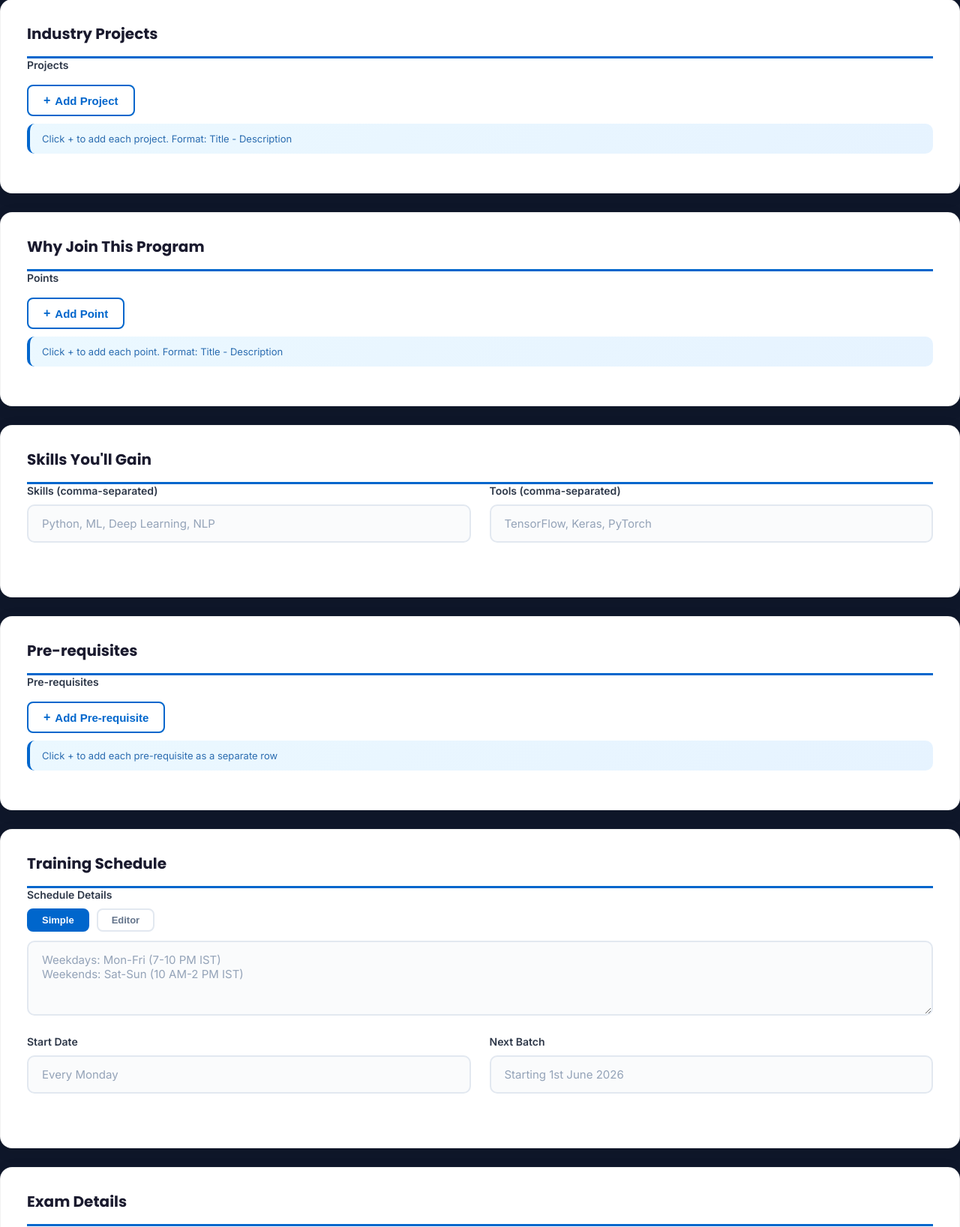
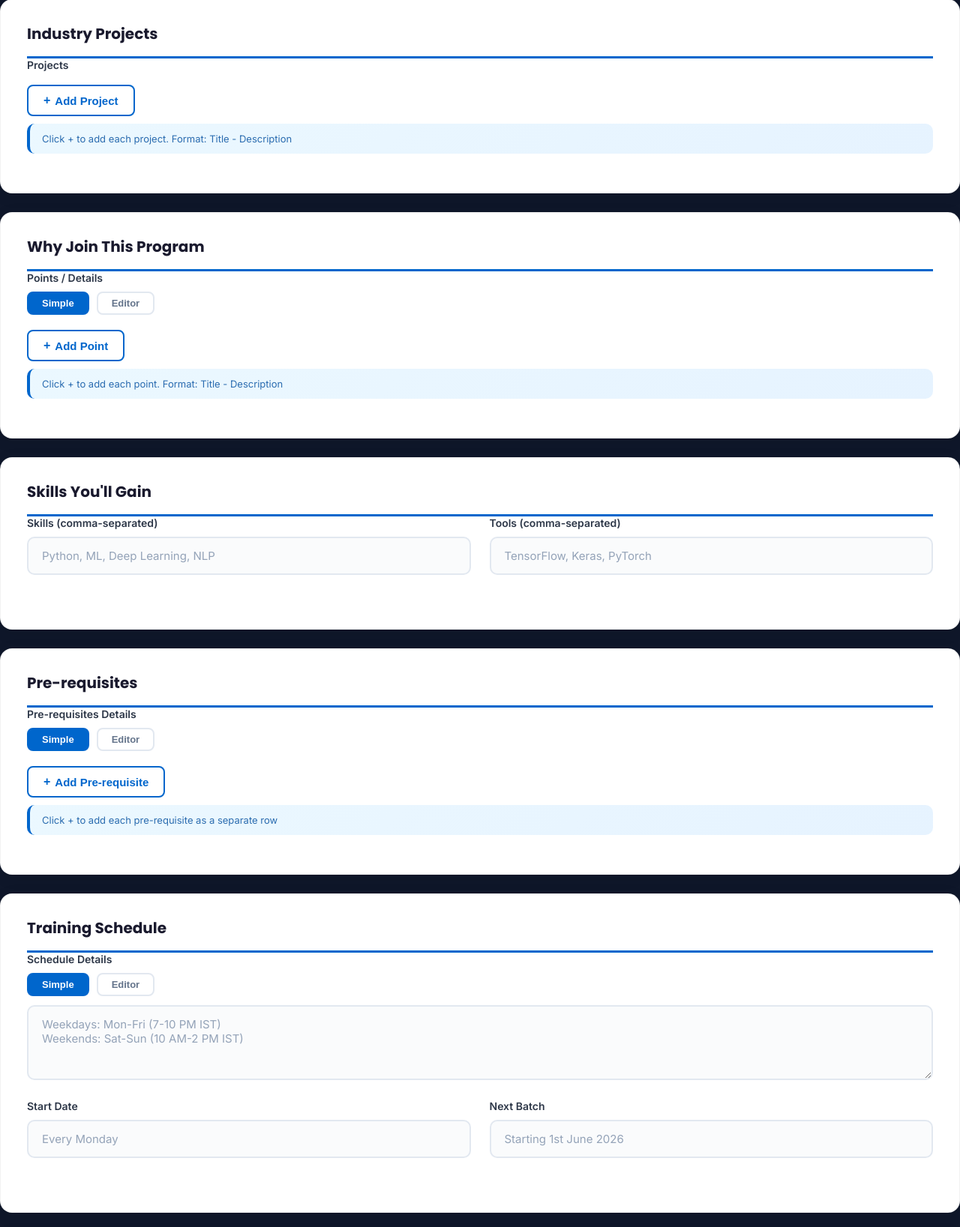
Before and after one commit to akhileshsingh241425-jpg/tranning, a Flask app: page /admin/courses/new in a window 1280 px wide. Shown: the part 2685-4322 px from the top of the page at 75% size. Run offline with Flask 3, Linux system fonts and the light colour scheme; a user stored in the database is signed in; data that the repository does not hold is empty; some libraries are stand-ins or nearby versions.

Commit message:
feat: add WYSIWYG editors for Pre-requisites & Why Join + fix target_audience field mapping

```diff
--- a/backend/app.py
+++ b/backend/app.py
@@ -694,6 +694,8 @@ class Course(db.Model):
     training_schedule_html = db.Column(db.Text, default='') # WYSIWYG HTML
     target_audience_html = db.Column(db.Text, default='')  # WYSIWYG HTML
     certification_html = db.Column(db.Text, default='')    # WYSIWYG HTML
+    prerequisites_html = db.Column(db.Text, default='')    # WYSIWYG HTML
+    why_join_html = db.Column(db.Text, default='')         # WYSIWYG HTML
 
     # ---- New Fields for Detailed Course Page ----
     tools_covered = db.Column(db.Text, default='')     # comma-separated or JSON
@@ -869,6 +871,8 @@ class Course(db.Model):
         base['training_schedule_html'] = self.training_schedule_html or ''
         base['target_audience_html'] = self.target_audience_html or ''
         base['certification_html'] = self.certification_html or ''
+        base['prerequisites_html'] = self.prerequisites_html or ''
+        base['why_join_html'] = self.why_join_html or ''
 
         return base
 
@@ -1628,7 +1632,9 @@ def admin_course_new():
             overview_html=request.form.get('overview_html', ''),
             training_schedule_html=request.form.get('training_schedule_html', ''),
             target_audience_html=request.form.get('target_audience_html', ''),
-            certification_html=request.form.get('certification_html', '')
+            certification_html=request.form.get('certification_html', ''),
+            prerequisites_html=request.form.get('prerequisites_html', ''),
+            why_join_html=request.form.get('why_join_html', '')
         )
         try:
             db.session.add(course)
@@ -1737,6 +1743,8 @@ def admin_course_edit(id):
         course.training_schedule_html = request.form.get('training_schedule_html', '')
         course.target_audience_html = request.form.get('target_audience_html', '')
         course.certification_html = request.form.get('certification_html', '')
+        course.prerequisites_html = request.form.get('prerequisites_html', '')
+        course.why_join_html = request.form.get('why_join_html', '')
 
         try:
             db.session.commit()
@@ -2977,6 +2985,8 @@ def migrate_db():
             'training_schedule_html': "ALTER TABLE course ADD COLUMN training_schedule_html TEXT DEFAULT ''",
             'target_audience_html': "ALTER TABLE course ADD COLUMN target_audience_html TEXT DEFAULT ''",
             'certification_html': "ALTER TABLE course ADD COLUMN certification_html TEXT DEFAULT ''",
+            'prerequisites_html': "ALTER TABLE course ADD COLUMN prerequisites_html TEXT DEFAULT ''",
+            'why_join_html': "ALTER TABLE course ADD COLUMN why_join_html TEXT DEFAULT ''",
         }
         for col_name, sql in course_new_columns.items():
             if col_name not in course_columns:
--- a/backend/templates/admin/course_form.html
+++ b/backend/templates/admin/course_form.html
@@ -263,13 +263,26 @@ textarea.form-control { min-height: 100px; resize: vertical; }
         <div class="form-section">
             <h3>Why Join This Program</h3>
             <div class="form-group form-group-full">
-                <label>Points</label>
+                <label>Points / Details</label>
+                <div class="rich-toggle-bar">
+                    <button type="button" class="rich-mode-btn active" onclick="switchRichMode('why_join','simple')">Simple</button>
+                    <button type="button" class="rich-mode-btn" onclick="switchRichMode('why_join','editor')">Editor</button>
+                </div>
+                <div id="why_join-simple-wrap">
                     <div id="why-join-container"></div>
                     <button type="button" class="line-item-add-btn" id="btn-why-join">
                         <span style="font-size:16px;font-weight:700;">+</span> Add Point
                     </button>
                     <input type="hidden" name="why_join" id="why-join-data" value="{{ course.why_join if course else '' }}">
                     <div class="section-note">Click + to add each point. Format: Title - Description</div>
+                </div>
+                <div id="why_join-editor-wrap" style="display:none">
+                    <div class="rich-editor-grid">
+                        <div class="rich-editor-col"><div id="why_join-editor"></div></div>
+                        <div class="rich-preview-col"><div class="rich-preview-header">👁️ Live Preview</div><div class="rich-preview" id="why_join-preview"></div></div>
+                    </div>
+                    <input type="hidden" name="why_join_html" id="why_join-html-data" value="{{ course.why_join_html if course else '' }}">
+                </div>
             </div>
         </div>
 
@@ -290,13 +303,26 @@ textarea.form-control { min-height: 100px; resize: vertical; }
         <div class="form-section">
             <h3>Pre-requisites</h3>
             <div class="form-group form-group-full">
-                <label>Pre-requisites</label>
+                <label>Pre-requisites Details</label>
+                <div class="rich-toggle-bar">
+                    <button type="button" class="rich-mode-btn active" onclick="switchRichMode('prerequisites','simple')">Simple</button>
+                    <button type="button" class="rich-mode-btn" onclick="switchRichMode('prerequisites','editor')">Editor</button>
+                </div>
+                <div id="prerequisites-simple-wrap">
                     <div id="prerequisites-container"></div>
                     <button type="button" class="line-item-add-btn" id="btn-prerequisites">
                         <span style="font-size:16px;font-weight:700;">+</span> Add Pre-requisite
                     </button>
                     <input type="hidden" name="prerequisites" id="prerequisites-data" value="{{ course.prerequisites if course else '' }}">
                     <div class="section-note">Click + to add each pre-requisite as a separate row</div>
+                </div>
+                <div id="prerequisites-editor-wrap" style="display:none">
+                    <div class="rich-editor-grid">
+                        <div class="rich-editor-col"><div id="prerequisites-editor"></div></div>
+                        <div class="rich-preview-col"><div class="rich-preview-header">👁️ Live Preview</div><div class="rich-preview" id="prerequisites-preview"></div></div>
+                    </div>
+                    <input type="hidden" name="prerequisites_html" id="prerequisites-html-data" value="{{ course.prerequisites_html if course else '' }}">
+                </div>
             </div>
         </div>
 
@@ -966,11 +992,11 @@ textarea.form-control { min-height: 100px; resize: vertical; }
         var textarea = document.getElementById(field + '-simple-wrap').querySelector('textarea');
         var hiddenInput = document.getElementById(field + '-html-data');
         if (mode === 'simple') {
-            textarea.removeAttribute('disabled');
+            if (textarea) textarea.removeAttribute('disabled');
             hiddenInput.setAttribute('disabled', 'disabled');
             hiddenInput.value = '';
         } else {
-            textarea.setAttribute('disabled', 'disabled');
+            if (textarea) textarea.setAttribute('disabled', 'disabled');
             hiddenInput.removeAttribute('disabled');
             if (fieldEditors[field]) {
                 document.getElementById(field + '-preview').innerHTML = fieldEditors[field].root.innerHTML;
@@ -1049,9 +1075,11 @@ textarea.form-control { min-height: 100px; resize: vertical; }
         initFieldEditor('training_schedule', 'Describe training schedule...');
         initFieldEditor('target_audience', 'Describe target audience...');
         initFieldEditor('certification', 'Describe certification details...');
+        initFieldEditor('prerequisites', 'Describe prerequisites...');
+        initFieldEditor('why_join', 'Describe why join this program...');
 
         // Add help bar below each editor
-        var editorFields = ['description', 'overview', 'training_schedule', 'target_audience', 'certification', 'curriculum'];
+        var editorFields = ['description', 'overview', 'training_schedule', 'target_audience', 'certification', 'curriculum', 'prerequisites', 'why_join'];
         editorFields.forEach(function(field) {
             var wrap = document.getElementById(field + '-editor-wrap');
             if (!wrap) return;
```
Also changed, not shown: src/components/CourseDetail.jsx (+13 -3 lines). Lines whose indentation alone changed are shown as unchanged.
